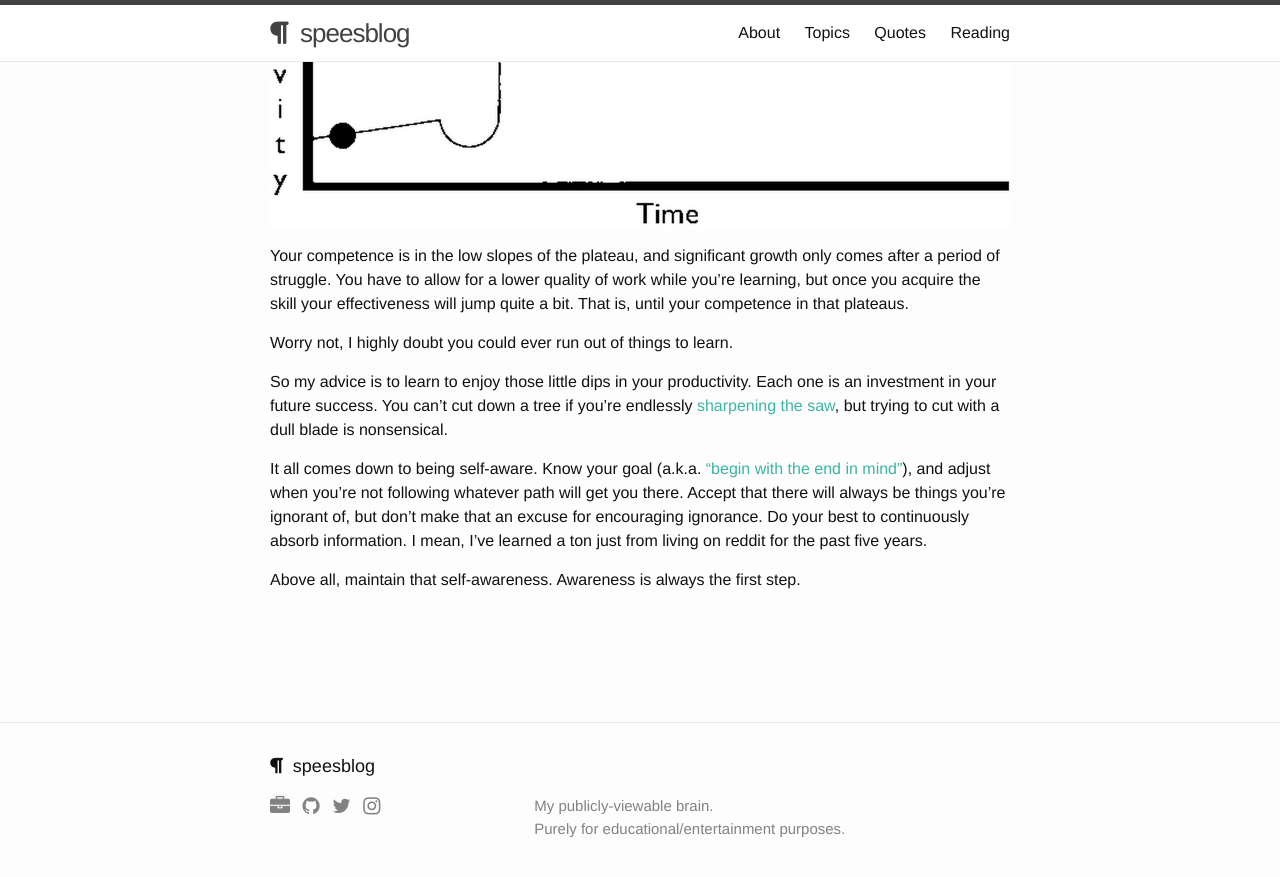
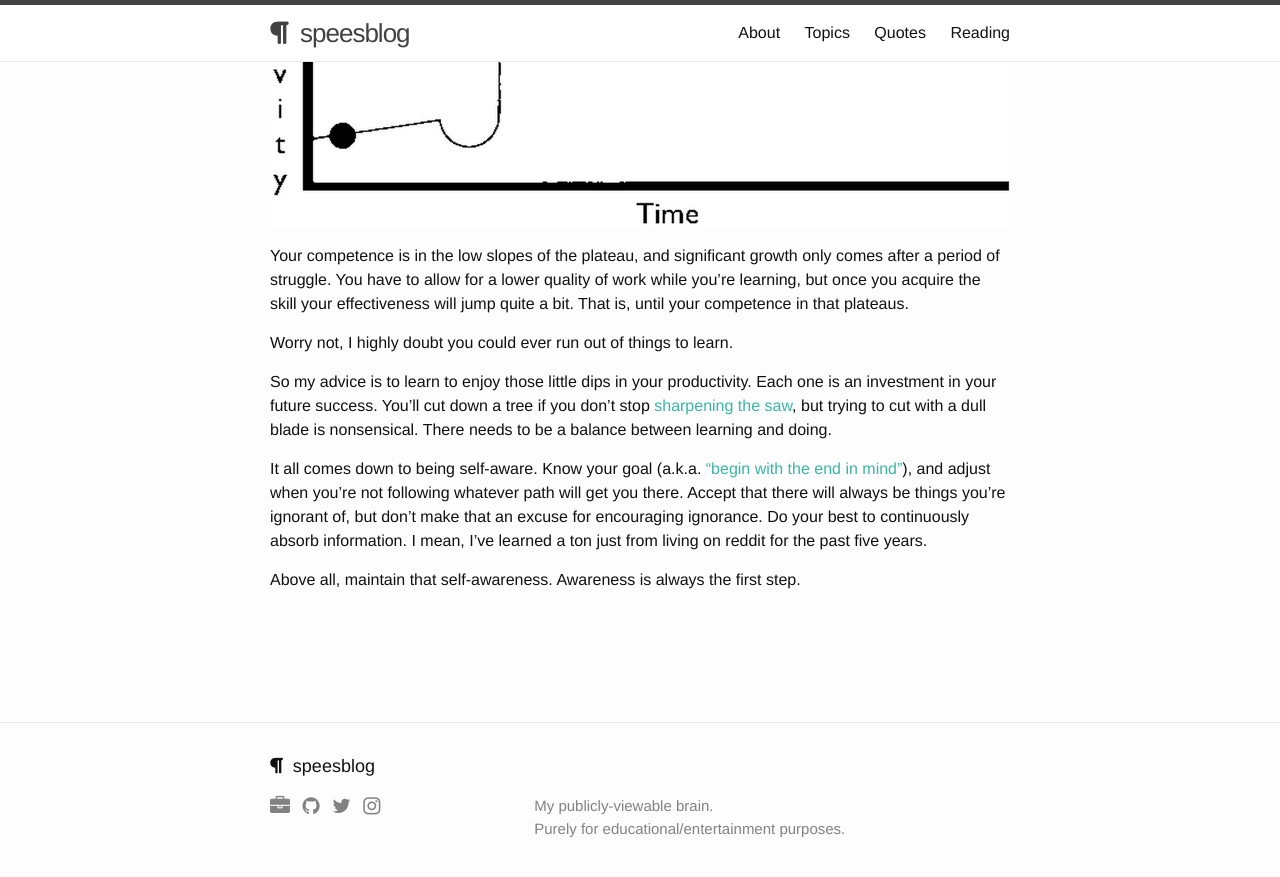
Before and after one commit to shelbyspees/speesblog, a Jekyll site: the page built from _posts/2015-03-16-enjoy-the-struggle.md, in a window 1280 px wide and 900 px high, scrolled down 2252 px. Shown: the top 877 px of the window. Built offline with Jekyll 4.4.1, drawn with Linux system fonts in a browser that asks for light colours; nearby versions of some CDN libraries.

```diff
--- a/_posts/2015-03-16-enjoy-the-struggle.md
+++ b/_posts/2015-03-16-enjoy-the-struggle.md
@@ -61,7 +61,7 @@
 
 Worry not, I highly doubt you could ever run out of things to learn.
 
-So my advice is to learn to enjoy those little dips in your productivity. Each one is an investment in your future success. You can't cut down a tree if you're endlessly [sharpening the saw]({{ site.url }}{% post_url 2015-03-02-book-review-seven-habits %}#habit7), but trying to cut with a dull blade is nonsensical.
+So my advice is to learn to enjoy those little dips in your productivity. Each one is an investment in your future success. You'll cut down a tree if you don't stop [sharpening the saw]({{ site.url }}{% post_url 2015-03-02-book-review-seven-habits %}#habit7), but trying to cut with a dull blade is nonsensical. There needs to be a balance between learning and doing.
 
 It all comes down to being self-aware. Know your goal (a.k.a. ["begin with the end in mind"]({{ site.url }}{% post_url 2015-03-02-book-review-seven-habits %}#habit2)), and adjust when you're not following whatever path will get you there. Accept that there will always be things you're ignorant of, but don't make that an excuse for encouraging ignorance. Do your best to continuously absorb information. I mean, I've learned a ton just from living on reddit for the past five years.
 
```
Also changed, not shown: _posts/2015-02-23-soft-skills.md (+1 -1 lines).
